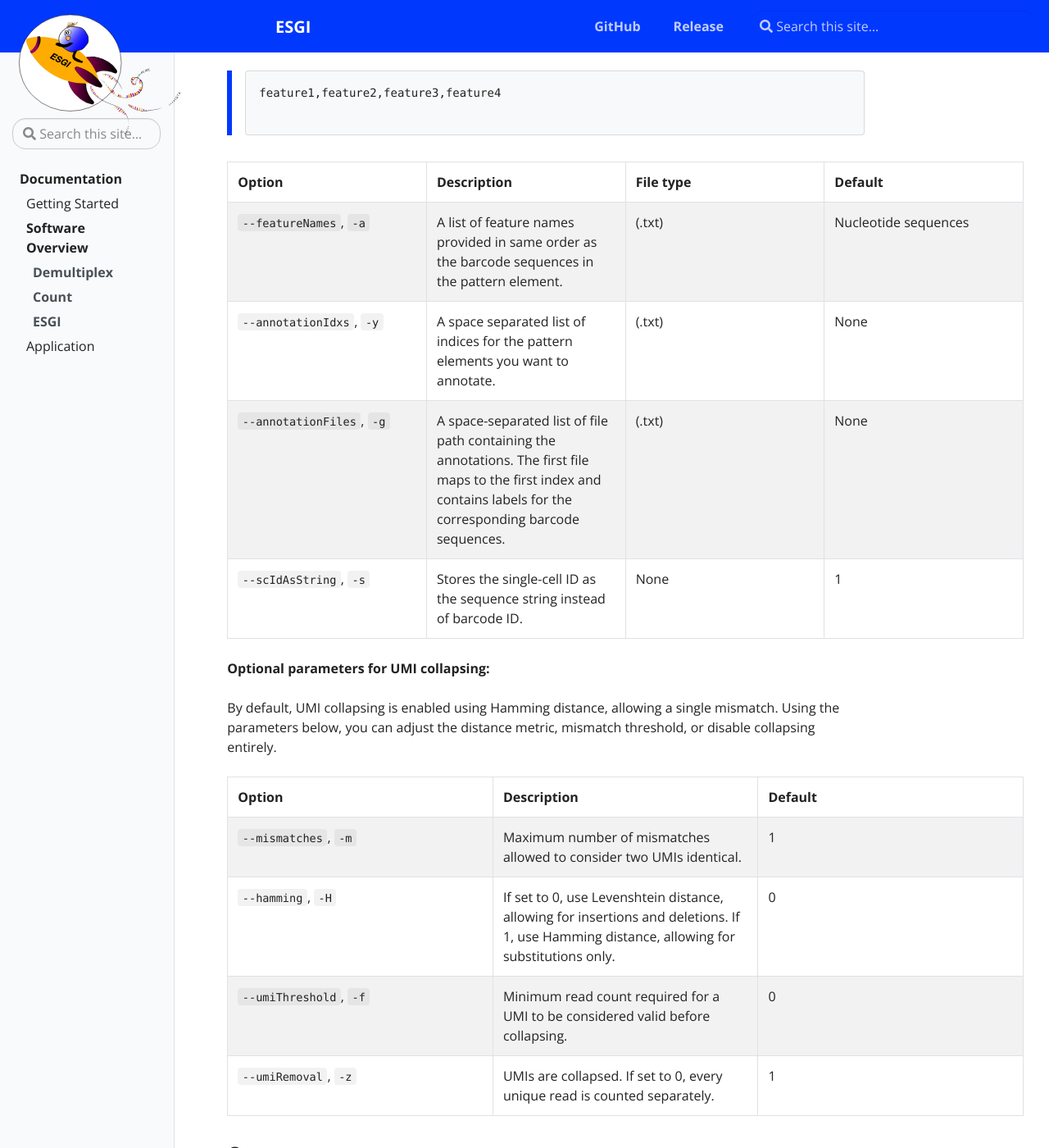
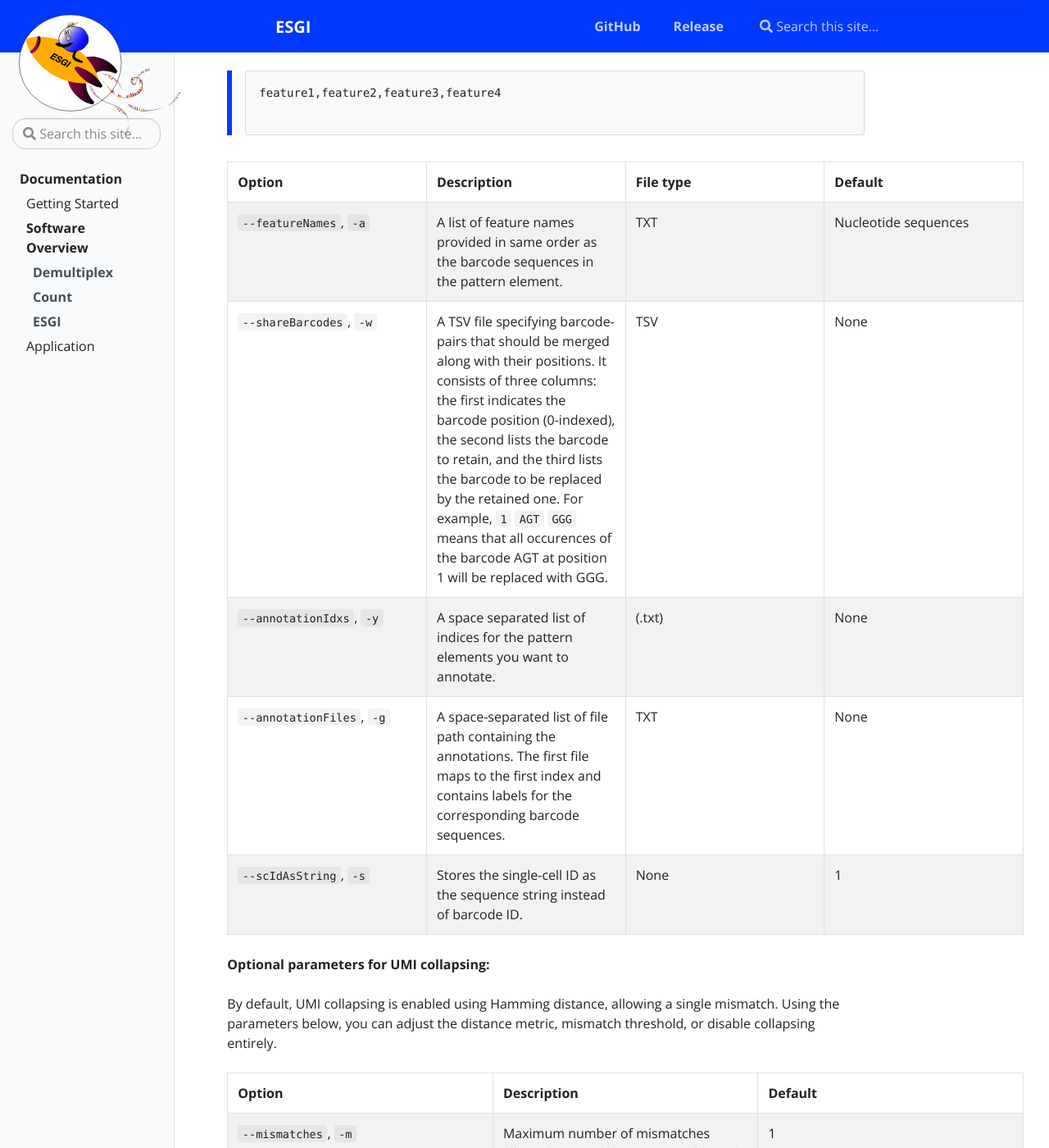
Before and after one commit to tstohn/ESGI.documentation, a Jekyll site: the page built from _docs/software-overview.md, in a window 1280 px wide and 1400 px high, scrolled down 6312 px. Shown: the whole window at 82% size. Built offline with Jekyll 4.4.1, drawn with Linux system fonts in a browser that asks for light colours; some of the changed text lies outside the part shown.

Commit message:
Update software-overview.md

```diff
--- a/_docs/software-overview.md
+++ b/_docs/software-overview.md
@@ -143,9 +143,10 @@ Feature names in same order as corresponding barcode sequences:
 
 | Option | Description | File type | Default |
 | ---------- | ------------- | ----------- | -------------- |
-| `--featureNames`, `-a` | A list of feature names provided in same order as the barcode sequences in the pattern element. | (.txt) | Nucleotide sequences
+| `--featureNames`, `-a` | A list of feature names provided in same order as the barcode sequences in the pattern element. | TXT | Nucleotide sequences
+|  `--shareBarcodes`, `-w` | A TSV file specifying barcode-pairs that should be merged along with their positions. It consists of three columns: the first indicates the barcode position (0-indexed), the second lists the barcode to retain, and the third lists the barcode to be replaced by the retained one. For example, `1` `AGT` `GGG` means that all occurences of the barcode AGT at position 1 will be replaced with GGG. | TSV | None
 |  `--annotationIdxs`, `-y` | A space separated list of indices for the pattern elements you want to annotate. | (.txt) | None
-|  `--annotationFiles`, `-g` | A space-separated list of file path containing the annotations. The first file maps to the first index and contains labels for the corresponding barcode sequences.  | (.txt) | None
+|  `--annotationFiles`, `-g` | A space-separated list of file path containing the annotations. The first file maps to the first index and contains labels for the corresponding barcode sequences.  | TXT | None
 |  `--scIdAsString`, `-s` | Stores the single-cell ID as the sequence string instead of barcode ID. | None | 1
 
 **Optional parameters for UMI collapsing:**
@@ -156,7 +157,8 @@ By default, UMI collapsing is enabled using Hamming distance, allowing a single
 | ---------- | ------------- | -------------- |
 |  `--mismatches`, `-m` | Maximum number of mismatches allowed to consider two UMIs identical. | 1
 |  `--hamming`, `-H` | If set to 0, use Levenshtein distance, allowing for insertions and deletions. If 1, use Hamming distance, allowing for substitutions only. | 0
-|  `--umiThreshold`, `-f` | Minimum read count required for a UMI to be considered valid before collapsing. | 0
+|  `--umiThreshold`, `-v` | Threshold between 0 and 1 of UMI abundance, above which UMIs are not collapsed. This means that an UMI is collapsed into another one if their distance is below the threshold and this UMI has less than 20% of the counts of the high abundant UMI. | 0.2
+|  `--umiAbundanceThreshold`, `-f` | Minimum read count required for a UMI to be considered valid before collapsing. | 0
 |  `--umiRemoval`, `-z` | UMIs are collapsed. If set to 0, every unique read is counted separately. | 1
 
 ### Output
@@ -173,6 +175,8 @@ After **count** completes, it creates several output files. The most important a
 
 ## ESGI
 Instead of running **demultiplex** and **count** separately, you can execute them together using **ESGI**. To do this, you must provide an `initialization-file (.ini)` containing the essential input, including paths to all pattern files, as well as indexing information. Including feature names and single-cell annotations is optional.
+
+Run `esgi --help` for a full list of arguments that can be used in the initialization file.
 
 *Example of ESGI Initialization-file:*
 
```
